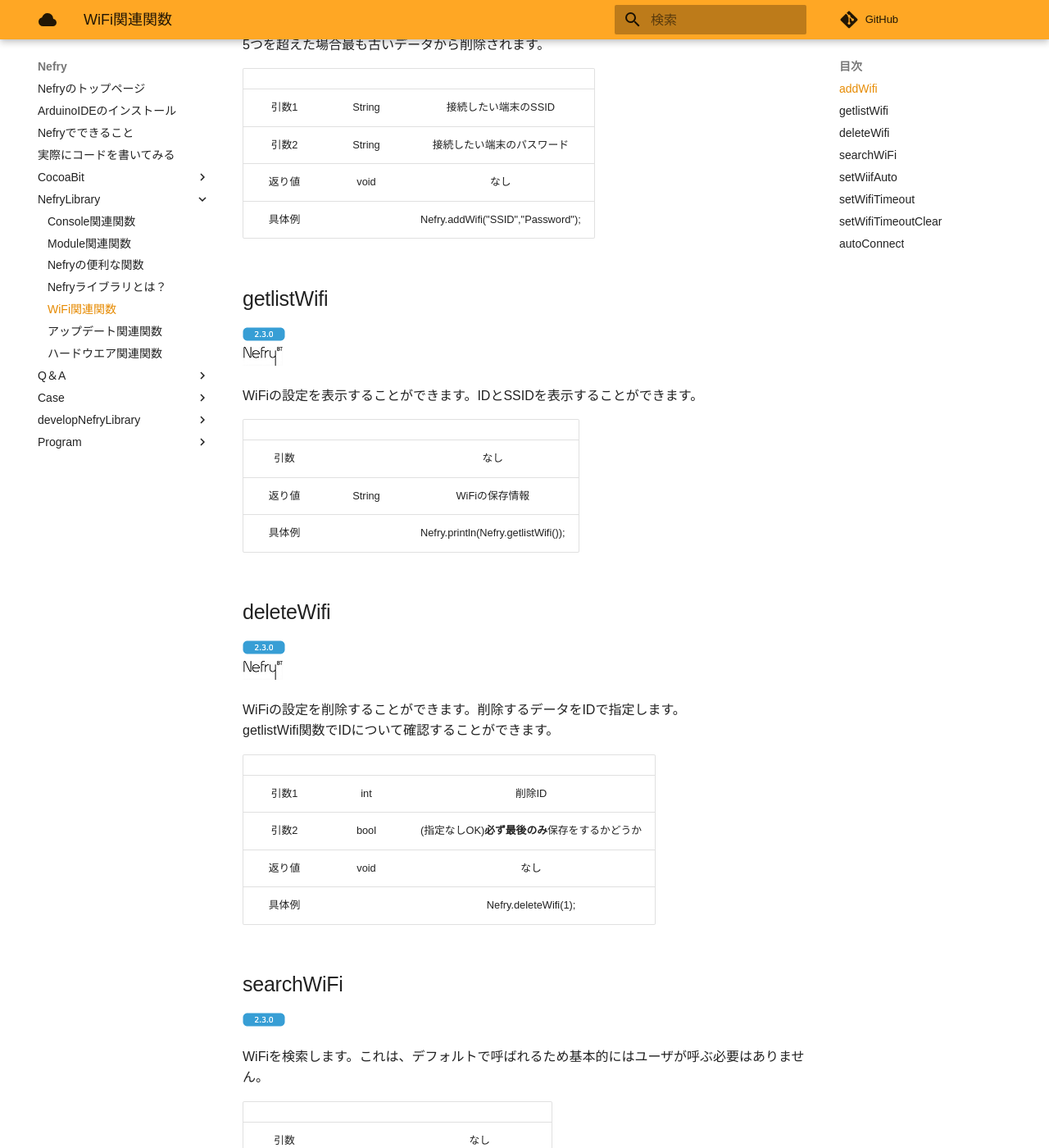
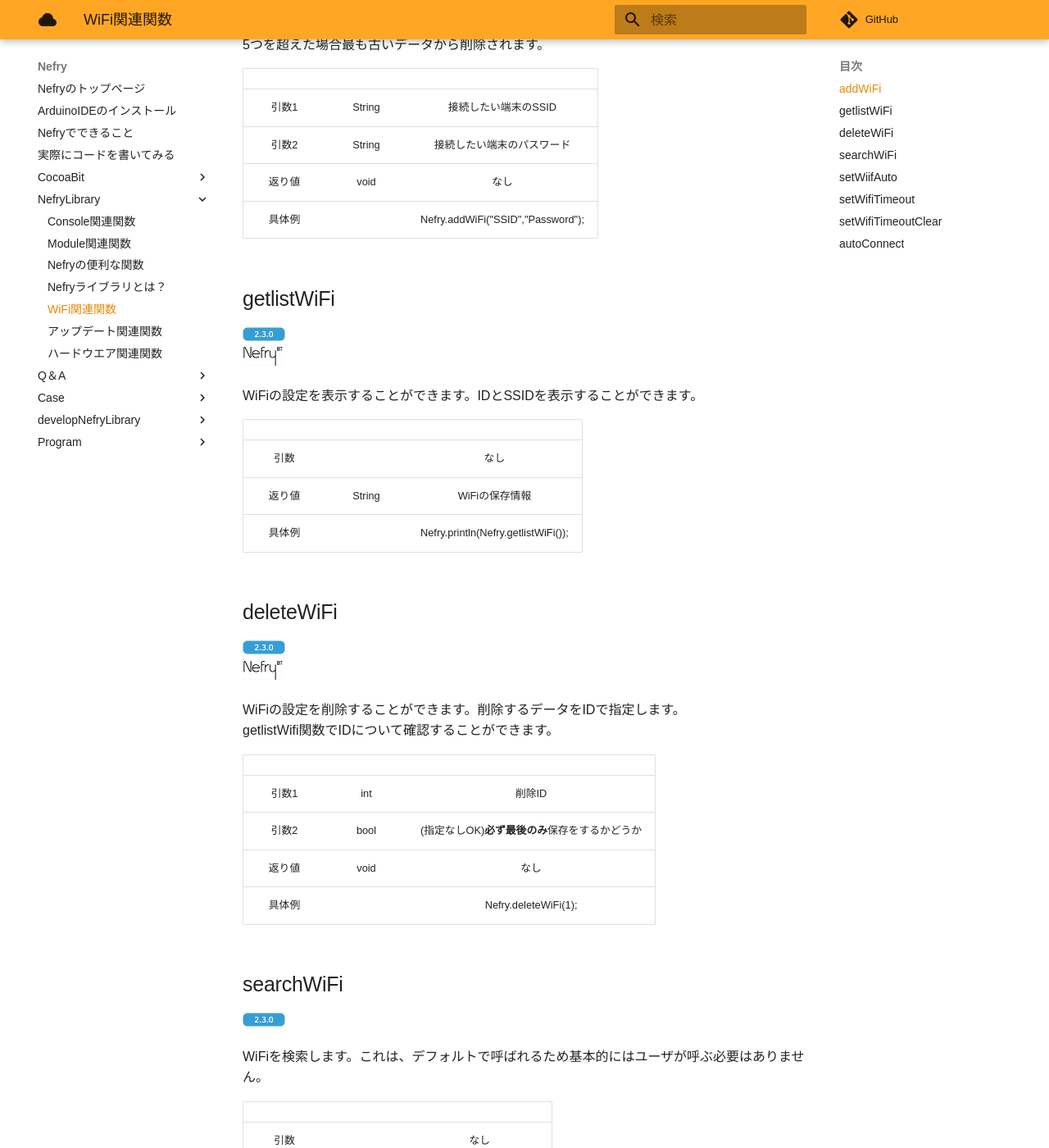
Before and after one commit to Nefry-Community/Document, an MkDocs documentation site: the page built from docs/NefryLibrary/WiFi関連関数.md, in a window 1280 px wide and 1400 px high, scrolled down 378 px. Shown: the whole window at 82% size. Built offline with MkDocs 1.6.1 and Material for MkDocs 9.7.7, drawn with Linux system fonts in a browser that asks for light colours; comment, search, counter and statistics services are not loaded.

Commit message:
小文字修正

```diff
--- a/docs/NefryLibrary/WiFi関連関数.md
+++ b/docs/NefryLibrary/WiFi関連関数.md
@@ -3,7 +3,7 @@
 NefryのWiFi関連の関数をまとめてみました。WiFiに必要な設定などを行うことができます。
 このページの内容は、Nefryが表示しているWebページでも扱えます。
 
-## addWifi
+## addWiFi
 ![2.3.0](pic/2.3.0.png)
 ![nefrybt](pic/nefrybt.jpg)
 
@@ -15,9 +15,9 @@
 |引数1|String|接続したい端末のSSID|
 |引数2|String|接続したい端末のパスワード|
 |返り値|void|なし|
-|具体例||Nefry.addWifi("SSID","Password");|
+|具体例||Nefry.addWiFi("SSID","Password");|
 
-## getlistWifi
+## getlistWiFi
 ![2.3.0](pic/2.3.0.png)
 ![nefrybt](pic/nefrybt.jpg)
 
@@ -27,10 +27,10 @@
 |:---:|:---:|:---:|
 |引数||なし|
 |返り値|String|WiFiの保存情報|
-|具体例||Nefry.println(Nefry.getlistWifi());|
+|具体例||Nefry.println(Nefry.getlistWiFi());|
 
 
-## deleteWifi
+## deleteWiFi
 ![2.3.0](pic/2.3.0.png)
 ![nefrybt](pic/nefrybt.jpg)
 
@@ -42,7 +42,7 @@
 |引数1|int|削除ID|
 |引数2|bool|(指定なしOK)**必ず最後のみ**保存をするかどうか|
 |返り値|void|なし|
-|具体例||Nefry.deleteWifi(1);|
+|具体例||Nefry.deleteWiFi(1);|
 
 ## searchWiFi
 ![2.3.0](pic/2.3.0.png)
```
